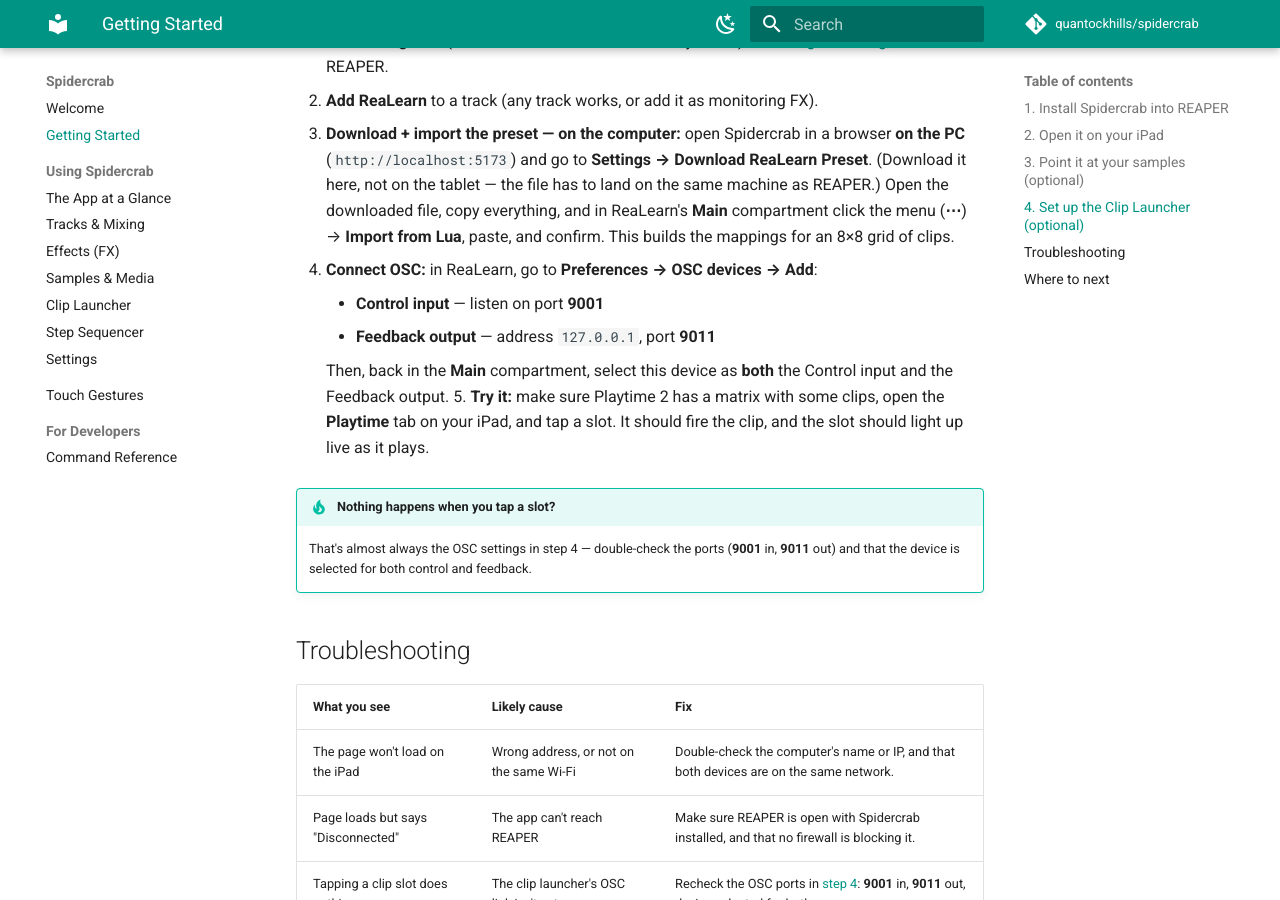
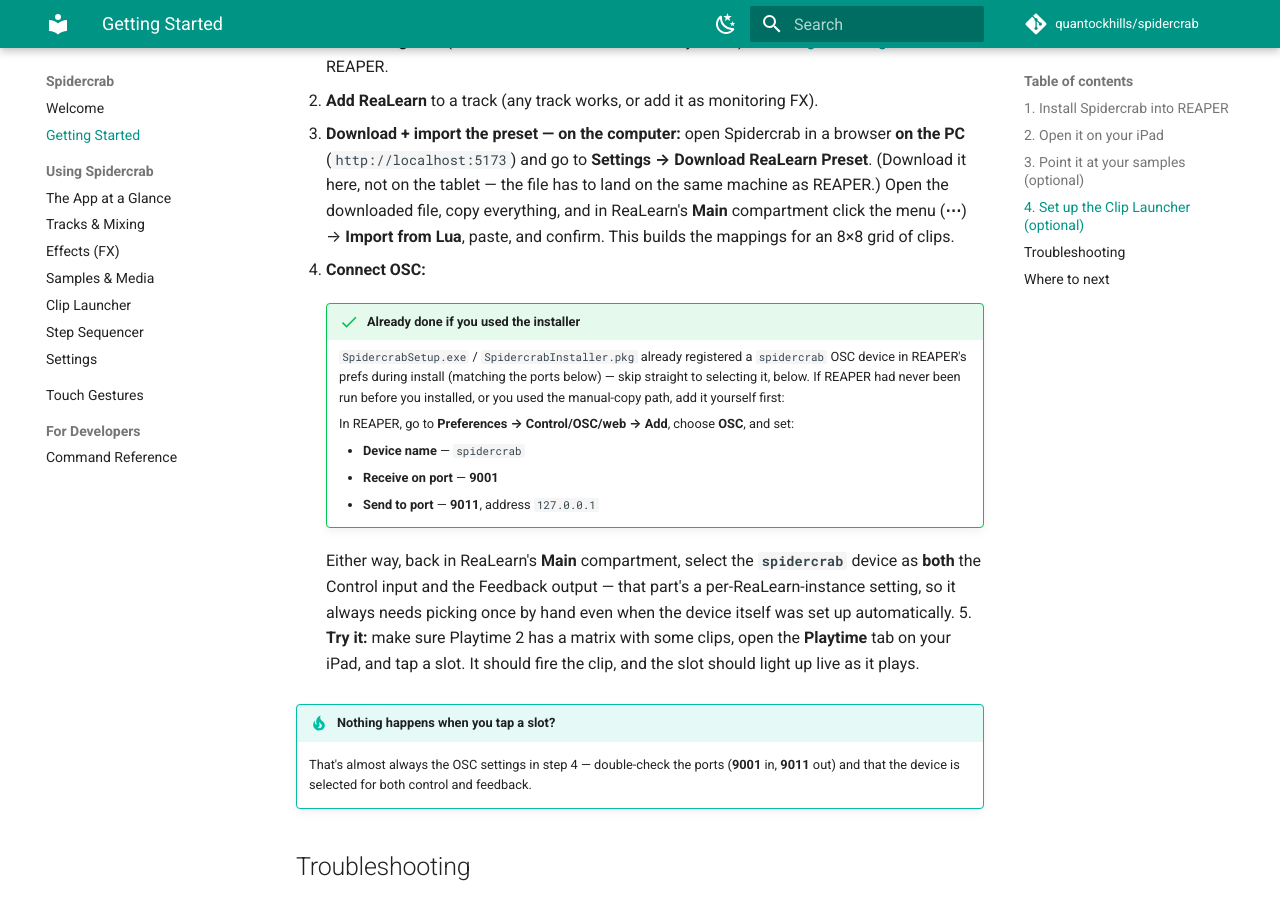
Before and after one commit to quantockhills/spidercrab, an MkDocs documentation site: the page built from docs/getting-started.md, in a window 1280 px wide and 900 px high, scrolled down 2322 px. Built offline with MkDocs 1.6.1 and Material for MkDocs 9.7.7, drawn with Linux system fonts in a browser that asks for light colours; comment, search, counter and statistics services are not loaded.

Commit message:
feat: both installers auto-register the spidercrab OSC device
Neither the Windows nor macOS installer could fully automate ReaLearn
setup, because OSC devices live in reaper.ini (REAPER's global prefs)
rather than the project file - ReaLearn's Input/Output device dropdowns
read from that global list, so it can't be carried by a project or a
ReaLearn preset alone. Both installers now patch reaper.ini directly,
inserting a csurf_N=OSC "spidercrab" ... line right after csurf_cnt (so
it lands inside [reaper], not wherever happens to be last in the file),
matching the exact port config the getting-started docs already have
users enter by hand: receive 9001, send to 127.0.0.1:9011.

Only patches reaper.ini if it already exists (a REAPER that's never
launched has nothing to patch yet) and only if a spidercrab device isn't
already registered, so re-running the installer doesn't duplicate it.
This doesn't select the device in ReaLearn's own Input/Output dropdowns -
that's a per-instance ReaLearn setting the global prefs can't reach - so
users still pick it from the dropdown once, just without the "add a new
OSC device with these exact ports" detour first.

Also adds a preinstall script to the macOS installer (a "REAPER is
running" warning dialog via osascript) - it didn't have one before,
unlike the Windows installer's InitializeSetup check - since writing to
reaper.ini while REAPER is running risks REAPER's own prefs save
clobbering it afterward.

CI verification for the macOS path now seeds a synthetic reaper.ini,
runs a real install, and checks: the OSC line landed correctly, csurf_cnt
was bumped, pre-existing unrelated entries were left alone, and a second
install doesn't create a duplicate entry.

Co-Authored-By: Claude Sonnet 5 <noreply@anthropic.com>

```diff
--- a/docs/getting-started.md
+++ b/docs/getting-started.md
@@ -73,11 +73,18 @@ The [Clip Launcher](features/playtime.md) drives **Playtime 2** through **ReaLea
 1. **Install Helgobox** (it bundles both ReaLearn and Playtime 2) from [helgoboss.org](https://www.helgoboss.org/projects/helgobox/), then restart REAPER.
 2. **Add ReaLearn** to a track (any track works, or add it as monitoring FX).
 3. **Download + import the preset — on the computer:** open Spidercrab in a browser **on the PC** (`http://localhost:5173`) and go to **Settings → Download ReaLearn Preset**. (Download it here, not on the tablet — the file has to land on the same machine as REAPER.) Open the downloaded file, copy everything, and in ReaLearn's **Main** compartment click the menu (**⋯**) → **Import from Lua**, paste, and confirm. This builds the mappings for an 8×8 grid of clips.
-4. **Connect OSC:** in ReaLearn, go to **Preferences → OSC devices → Add**:
-    - **Control input** — listen on port **9001**
-    - **Feedback output** — address `127.0.0.1`, port **9011**
+4. **Connect OSC:**
 
-    Then, back in the **Main** compartment, select this device as **both** the Control input and the Feedback output.
+    !!! success "Already done if you used the installer"
+        `SpidercrabSetup.exe` / `SpidercrabInstaller.pkg` already registered a `spidercrab` OSC device in REAPER's prefs during install (matching the ports below) — skip straight to selecting it, below. If REAPER had never been run before you installed, or you used the manual-copy path, add it yourself first:
+
+        In REAPER, go to **Preferences → Control/OSC/web → Add**, choose **OSC**, and set:
+
+        - **Device name** — `spidercrab`
+        - **Receive on port** — **9001**
+        - **Send to port** — **9011**, address `127.0.0.1`
+
+    Either way, back in ReaLearn's **Main** compartment, select the **`spidercrab`** device as **both** the Control input and the Feedback output — that part's a per-ReaLearn-instance setting, so it always needs picking once by hand even when the device itself was set up automatically.
 5. **Try it:** make sure Playtime 2 has a matrix with some clips, open the **Playtime** tab on your iPad, and tap a slot. It should fire the clip, and the slot should light up live as it plays.
 
 !!! tip "Nothing happens when you tap a slot?"
```
Also changed, not shown: installer-mac/README.md (+22 -6 lines), installer/README.md (+15 -1 lines), 4 other files.
